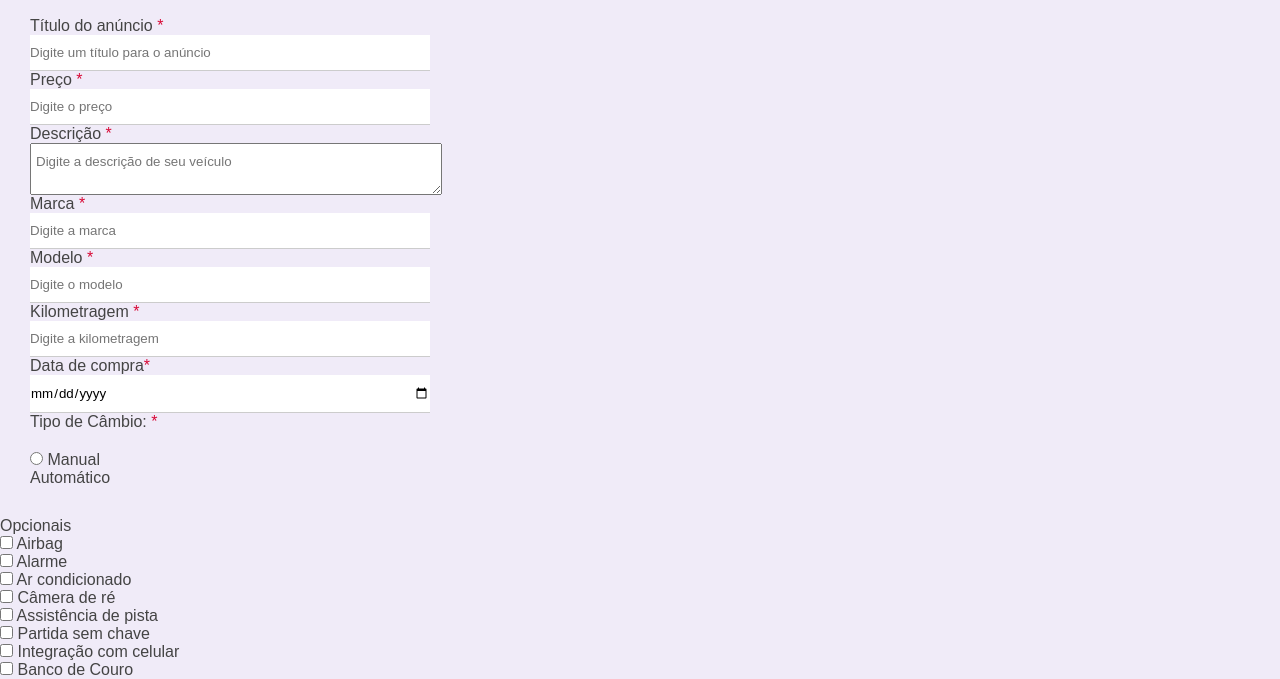
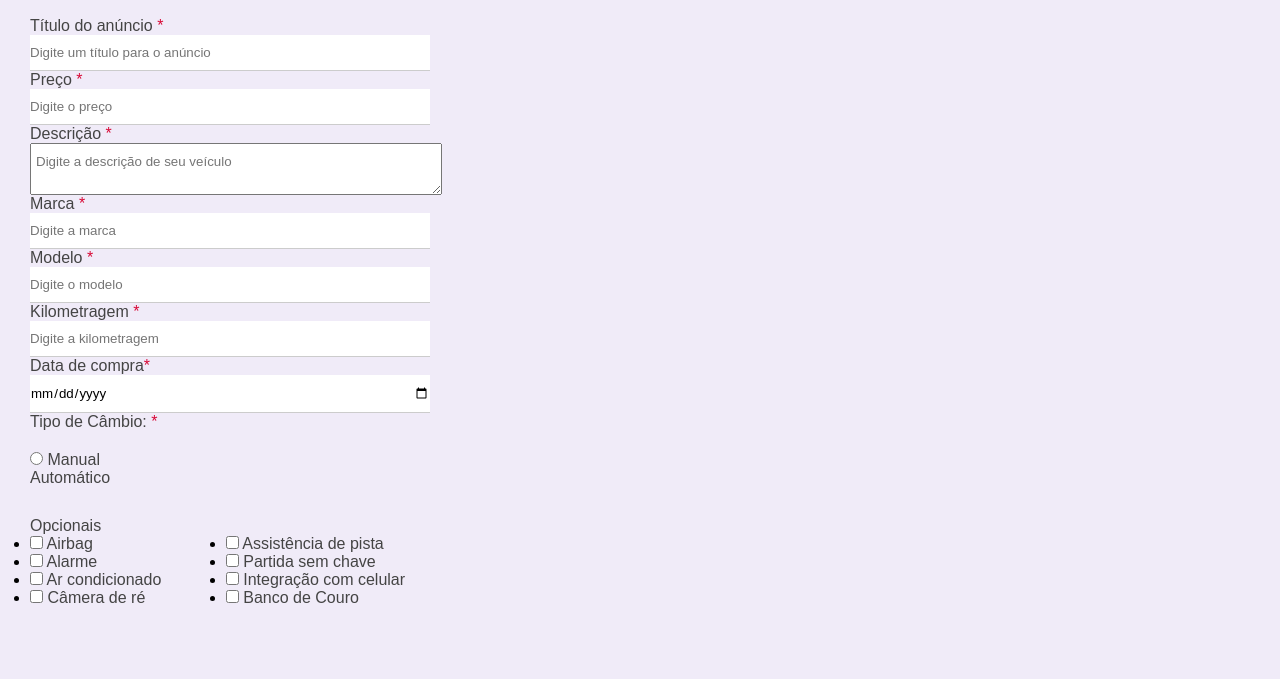
Before and after one commit to igoraraujonascimento-stack/projetoformulario, a plain HTML site: page index.html in a window 1280 px wide. Shown: the part 349-1028 px from the top of the page. After the commit the page ends 956 px from the top, so only its background shows below. Drawn offline with Linux system fonts and the light colour scheme.

Commit message:
criando html

```diff
--- a/css/style.css
+++ b/css/style.css
@@ -88,3 +88,8 @@ textarea {
 .block {
     display: block;
 }
+
+.caixaOpcional {
+    display: inline-block;
+    margin: 0 30px 0 30px
+}
```
